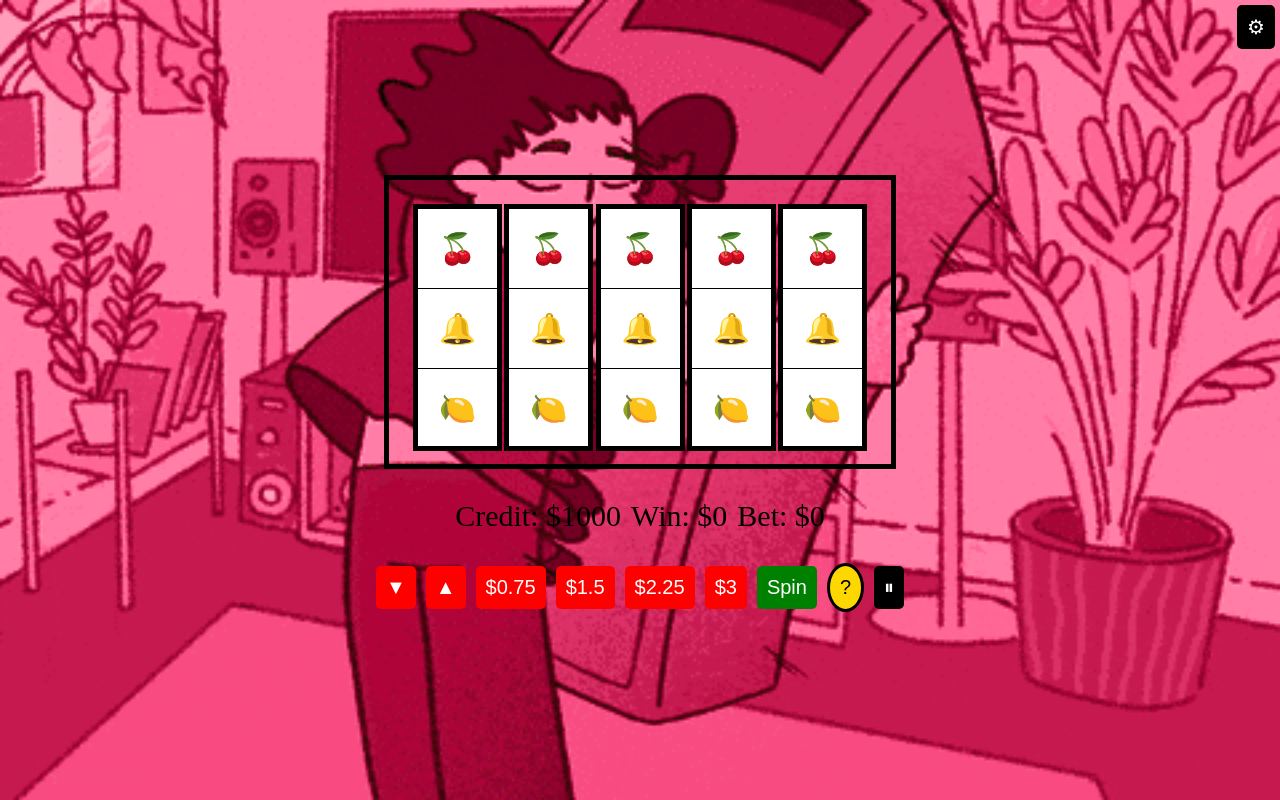
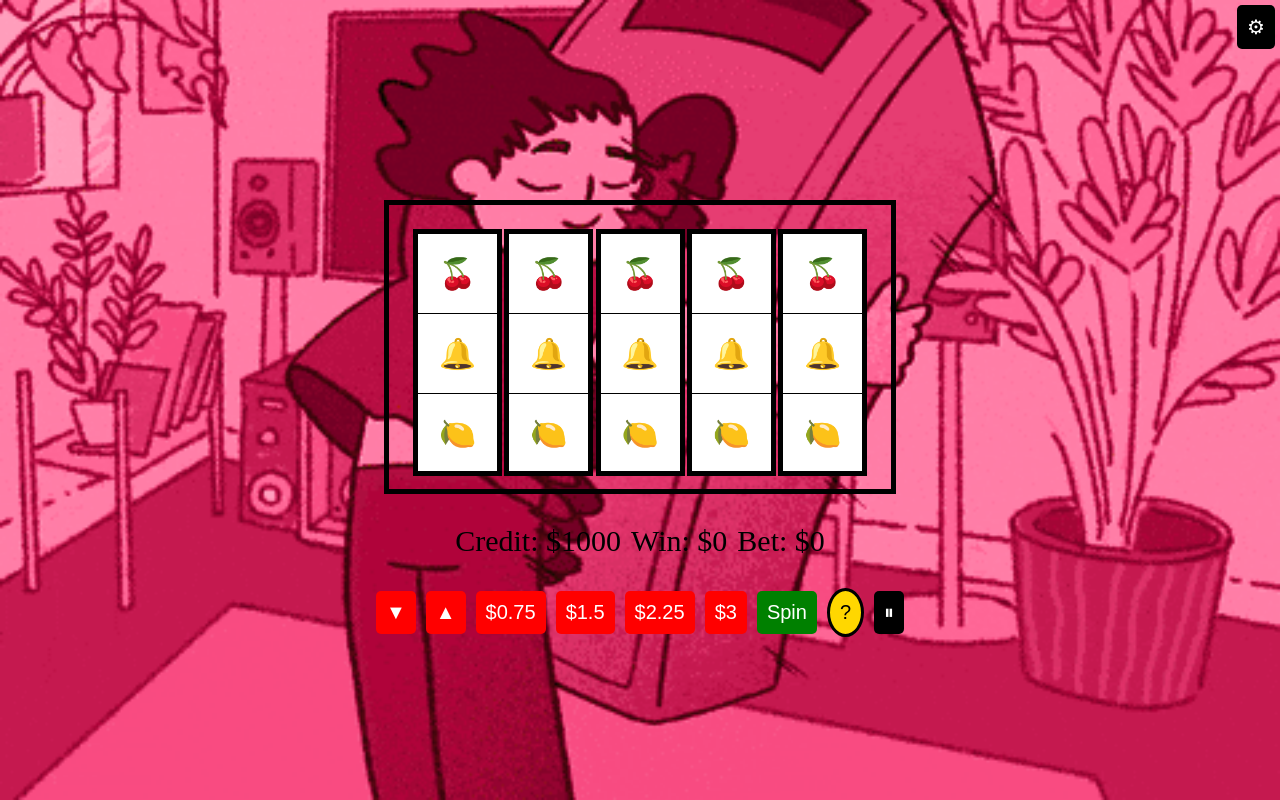
Before and after one commit to garyzhen704/cpsc_362_sp2025_group5, a Flask app: page /slotmachine/ in a window 1280 px wide. Run offline with Flask 3, Linux system fonts and the light colour scheme.

Commit message:
Adjusted padding issues with slot machine

```diff
--- a/Slot_Machine/static/styles.css
+++ b/Slot_Machine/static/styles.css
@@ -12,7 +12,7 @@ html {
     align-items: center;
     width: 100%;
     justify-content: center;
-    padding-top: 175px;
+    padding-top: 25vh;
 }
 
 /* container for the balance/current_bet/payout display */
```
